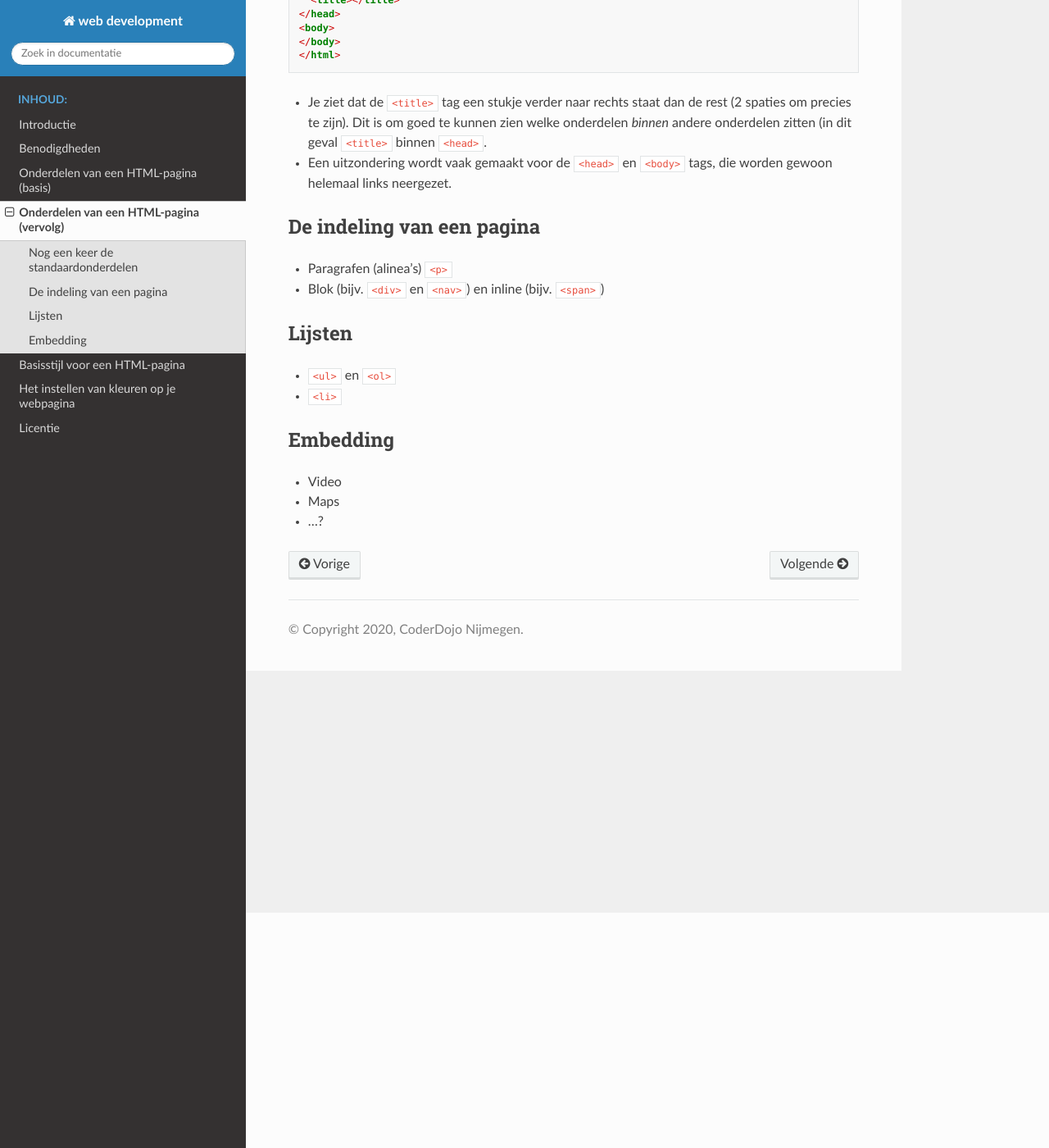
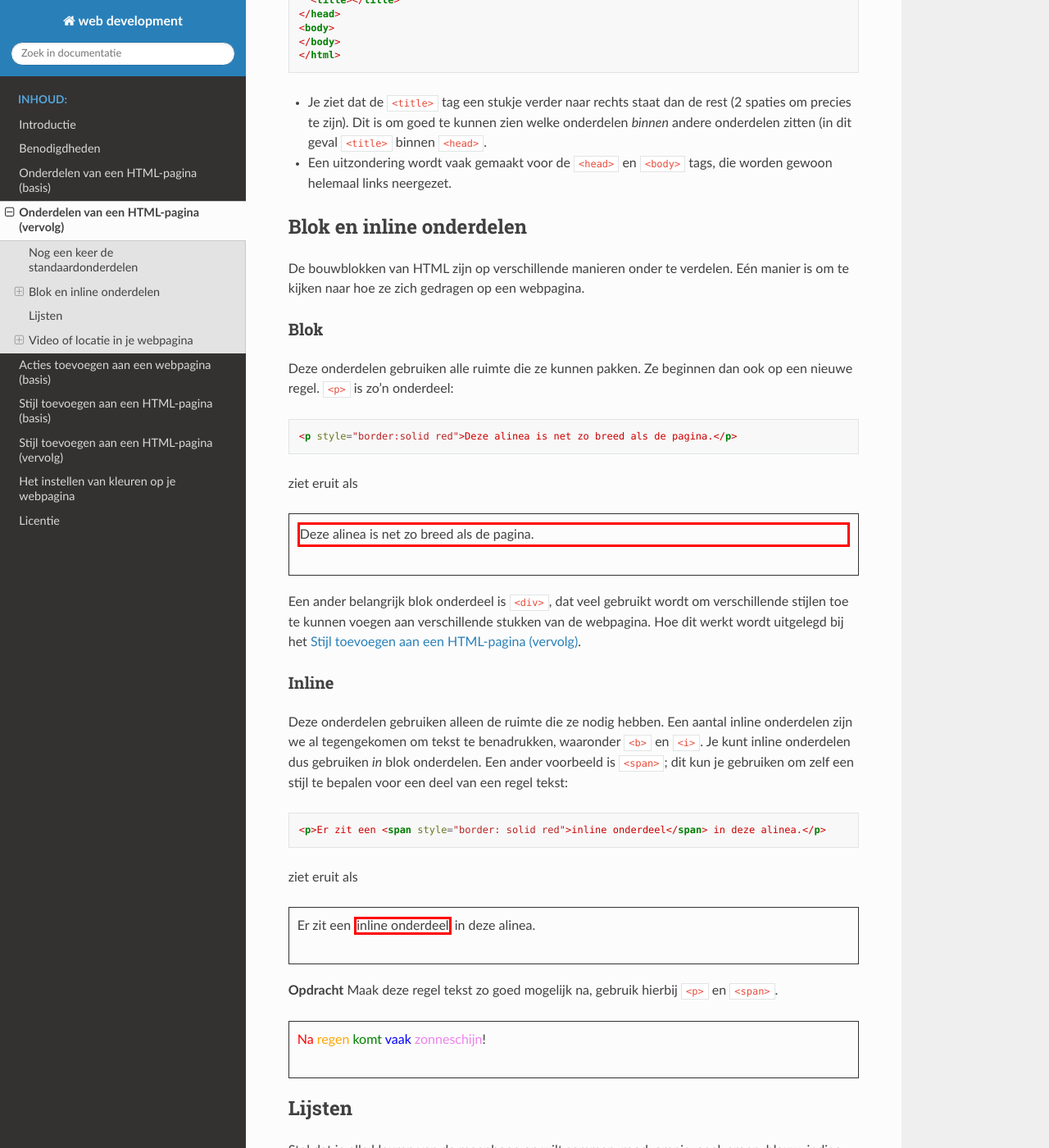
Before and after one commit to coderdojonijmegen/web-development, a Sphinx documentation site: the page built from source/vervolg-elementen-html.rst, in a window 1280 px wide and 1400 px high, scrolled down 287 px. Shown: the whole window at 82% size. Built offline with Sphinx 7.4.7 and the Read the Docs theme 2.0.0, drawn with Linux system fonts in a browser that asks for light colours; pages that are not in the unit, such as notebooks, are missing from menus; some of the changed text lies outside the part shown.

Commit message:
vervolg html-elementen afgemaakt, WIP pagina's voor basis javascript en vervolg stijl toegevoegd + kleine tekstaanpassingen

```diff
--- a/source/basis-elementen-html.rst
+++ b/source/basis-elementen-html.rst
@@ -4,8 +4,8 @@
 Structuur van een pagina
 ************************
 Websites worden geschreven in de taal van het internet: HTML. Er zijn veel
-verschillende "woorden" in HTML. Een aantal van de meest gebruikte leer je hier
-kennen.
+verschillende "woorden", of "bouwblokken", in HTML. Een aantal van de meest
+gebruikte leer je hier kennen.
 
 Een HTML-pagina heeft een paar standaard onderdelen:
 
--- /dev/null
+++ b/source/basis-elementen-javascript.rst
@@ -0,0 +1,6 @@
+Acties toevoegen aan een webpagina (basis)
+##########################################
+
+.. image:: imgs/werk_in_uitvoering.png
+   :height: 250px
+   :align: center
--- a/source/basis-elementen-stijl.rst
+++ b/source/basis-elementen-stijl.rst
@@ -1,5 +1,5 @@
-Basisstijl voor een HTML-pagina
-###############################
+Stijl toevoegen aan een HTML-pagina (basis)
+###########################################
 
 Zonder *stijl* heeft tekst op een webpagina een standaardkleur (zwarte letters
 op een witte achtergrond), standaardgrootte en standaardlettertype. Je kunt
--- a/source/index.rst
+++ b/source/index.rst
@@ -9,6 +9,9 @@
    benodigdheden
    basis-elementen-html
    vervolg-elementen-html
+   basis-elementen-javascript
    basis-elementen-stijl
+   vervolg-elementen-stijl
+   vervolg-elementen-javascript
    html-kleuren
    licentie
--- a/source/vervolg-elementen-html.rst
+++ b/source/vervolg-elementen-html.rst
@@ -22,19 +22,104 @@
 * Een uitzondering wordt vaak gemaakt voor de ``<head>`` en
   ``<body>`` tags, die worden gewoon helemaal links neergezet.
 
-De indeling van een pagina
-**************************
+Blok en inline onderdelen
+*************************
 
-* Paragrafen (alinea's) ``<p>``
-* Blok (bijv. ``<div>`` en ``<nav>``) en inline (bijv. ``<span>``)
+De bouwblokken van HTML zijn op verschillende manieren onder te verdelen. Eén
+manier is om te kijken naar hoe ze zich gedragen op een webpagina.
+
+Blok
+++++
+Deze onderdelen gebruiken alle ruimte die ze kunnen pakken. Ze beginnen dan ook
+op een nieuwe regel. ``<p>`` is zo'n onderdeel:
+
+.. code:: HTML
+
+  <p style="border:solid red">Deze alinea is net zo breed als de pagina.</p>
+
+ziet eruit als
+
+.. cssclass:: blok
+
+.. raw:: html
+
+  <p style="border:solid red">Deze alinea is net zo breed als de pagina.</p>
+
+Een ander belangrijk blok onderdeel is ``<div>``, dat veel gebruikt wordt om
+verschillende stijlen toe te kunnen voegen aan verschillende stukken van de
+webpagina. Hoe dit werkt wordt uitgelegd bij het :ref:`stijl-vervolg`.
+
+
+Inline
+++++++
+
+Deze onderdelen gebruiken alleen de ruimte die ze nodig hebben. Een aantal
+inline onderdelen zijn we al tegengekomen om tekst te benadrukken, waaronder
+``<b>`` en ``<i>``. Je kunt inline onderdelen dus gebruiken *in* blok
+onderdelen. Een ander voorbeeld is ``<span>``; dit kun je gebruiken om zelf een
+stijl te bepalen voor een deel van een regel tekst:
+
+.. code:: HTML
+
+  <p>Er zit een <span style="border: solid red">inline onderdeel</span> in deze alinea.</p>
+
+ziet eruit als
+
+.. cssclass:: blok
+
+.. raw:: html
+
+  <p>Er zit een <span style="border: solid red">inline onderdeel</span> in deze alinea.</p>
+
+**Opdracht** Maak deze regel tekst zo goed mogelijk na, gebruik hierbij
+``<p>`` en ``<span>``.
+
+.. cssclass:: blok
+
+.. raw:: html
+
+  <p><span style="color:red">Na</span> <span style="color:orange">regen</span> <span style="color:green">komt</span> <span style="color:blue">vaak</span> <span style="color:violet">zonneschijn</span>!</p>
 
 Lijsten
 *******
-* ``<ul>`` en ``<ol>``
-* ``<li>``
 
-Embedding
-*********
-* Video
-* Maps
-* ...?
+Stel dat je alle kleuren van de regenboog op wilt sommen: rood, oranje, geel,
+groen, blauw, indigo en violet. Met een lijst wordt dit lekker overzichtelijk:
+
+.. cssclass:: blok
+
+.. raw:: html
+
+  <ul>
+    <li>rood</li>
+    <li>oranje</li>
+    <li>geel</li>
+    <li>groen</li>
+    <li>blauw</li>
+    <li>indigo</li>
+    <li>violet</li>
+  </ul>
+
+Om een lijst te maken zijn er de onderdelen ``<ul>`` voor een lijst zonder
+nummers, en ``<ol>`` voor eentje met. De lijst hierboven maak je zo:
+
+.. code:: HTML
+
+  <ul>
+    <li>rood</li>
+    <li>oranje</li>
+    <li>enzovoort</li>
+  </ul>
+
+**Opdracht** Maak zelf een genummerd lijstje met alle zeven kleuren van de
+regenboog.
+
+
+Video of locatie in je webpagina
+********************************
+
+YouTube
++++++++
+
+Google Maps
++++++++++++
--- /dev/null
+++ b/source/vervolg-elementen-stijl.rst
@@ -0,0 +1,8 @@
+.. _stijl-vervolg:
+
+Stijl toevoegen aan een HTML-pagina (vervolg)
+#############################################
+
+.. image:: imgs/werk_in_uitvoering.png
+   :height: 250px
+   :align: center
```
Also changed, not shown: source/imgs/werk_in_uitvoering.png (added).
